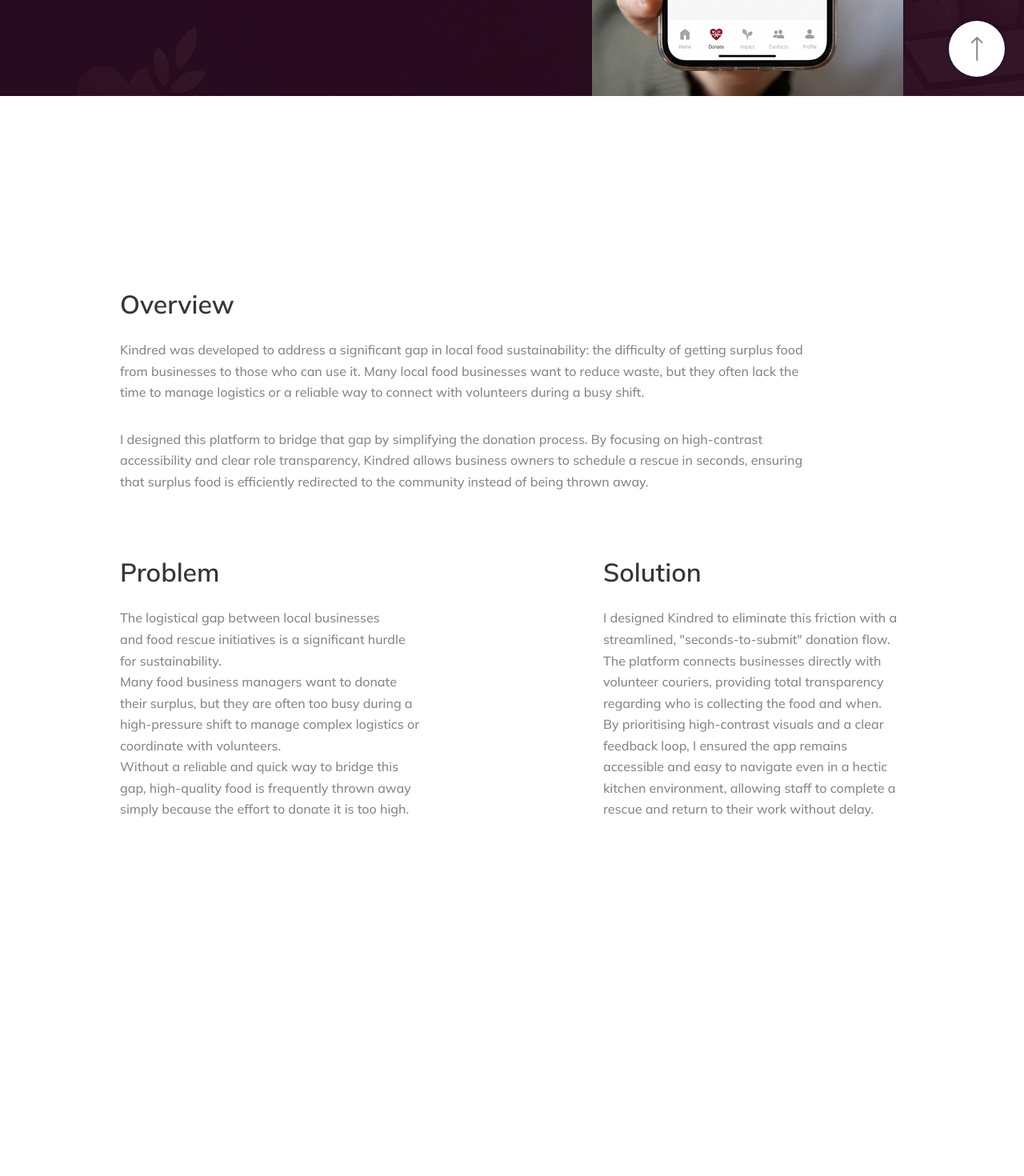
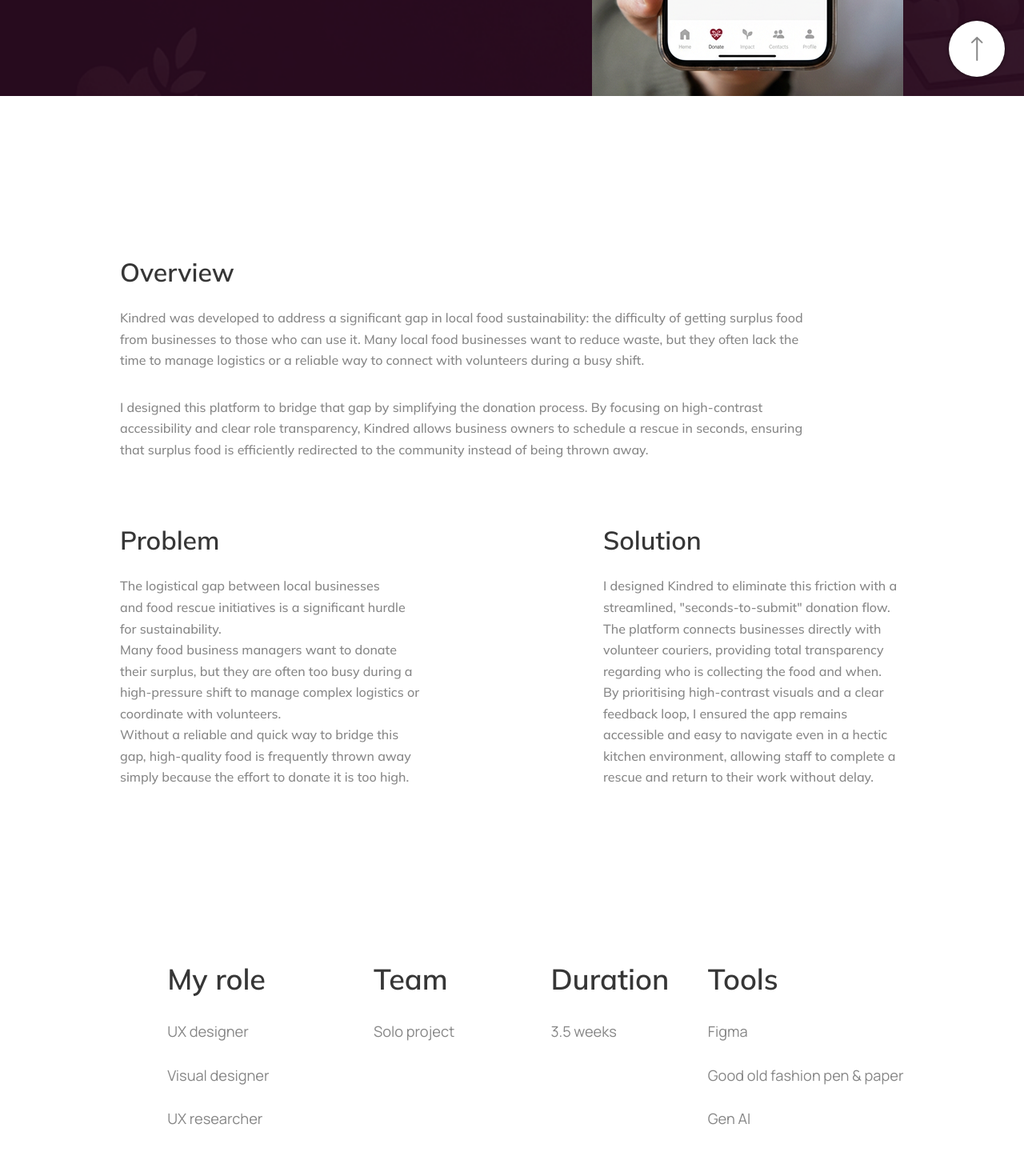
Before and after one commit to mikaridley/Eldan-Ridley-s-Portfolio, a React (Vite) app: page /kindred in a window 1280 px wide. Shown: the part 680-2150 px from the top of the page at 80% size. Built offline with nearby package versions, Linux system fonts and the light colour scheme.

Commit message:
style project-details kindred

```diff
--- a/src/assets/styles/pages/KindredPage.css
+++ b/src/assets/styles/pages/KindredPage.css
@@ -61,7 +61,7 @@
         grid-template-columns: 1fr 1fr;
         grid-template-rows: repeat(4,auto);
         column-gap: 14.25rem;
-        padding-block: 15rem;
+        margin-block: 12.5rem;
         justify-self: center;
 
 
@@ -101,12 +101,11 @@
 
     }
 
-
     .project-details {
         display: grid;
         grid-template-columns: repeat(4, 1fr);
         justify-items: center;
-        padding-block: 15rem;
+        margin-block-end: 12.5rem;
         justify-self: center;
 
         .project-details-col {
--- a/src/pages/KindredPage.jsx
+++ b/src/pages/KindredPage.jsx
@@ -121,12 +121,9 @@
           <h4 className="solution-heading">Solution</h4>
           <p className="problem-solution-p">I designed Kindred to eliminate this friction with a streamlined, "seconds-to-submit" donation flow. The platform connects businesses directly with volunteer couriers, providing total transparency regarding who is collecting the food and when.<br />
           By prioritising high-contrast visuals and a clear feedback loop, I ensured the app remains accessible and easy to navigate even in a hectic kitchen environment, allowing staff to complete a rescue and return to their work without delay.</p>
-
       </section>
 
-
-
-      {/* <section className="project-details">
+      <section className="project-details">
         <div className="project-details-col">
           <h4 className="project-details-heading">My role</h4>
           <ul className="project-details-list">
@@ -144,7 +141,7 @@
         <div className="project-details-col">
           <h4 className="project-details-heading">Duration</h4>
           <ul className="project-details-list">
-            <li>3 weeks</li>
+            <li>3.5 weeks</li>
           </ul>
         </div>
         <div className="project-details-col">
@@ -152,15 +149,16 @@
           <ul className="project-details-list">
             <li>Figma</li>
             <li>Good old fashion pen & paper</li>
+            <li>Gen AI</li>
           </ul>
         </div>
-      </section> */}
+      </section>
 
-      {/* {QUANTEX_CAROUSEL_IMAGES.length > 0 && (
+      {QUANTEX_CAROUSEL_IMAGES.length > 0 && (
         <section className="quantex-page-carousel">
           <ImgsCarousel images={QUANTEX_CAROUSEL_IMAGES} gap={15} />
         </section>
-      )} */}
+      )}
 
       {/* <Stepper activeStep={activeStep} onStepClick={handleStepClick} className="stepper" /> */}
 
```
